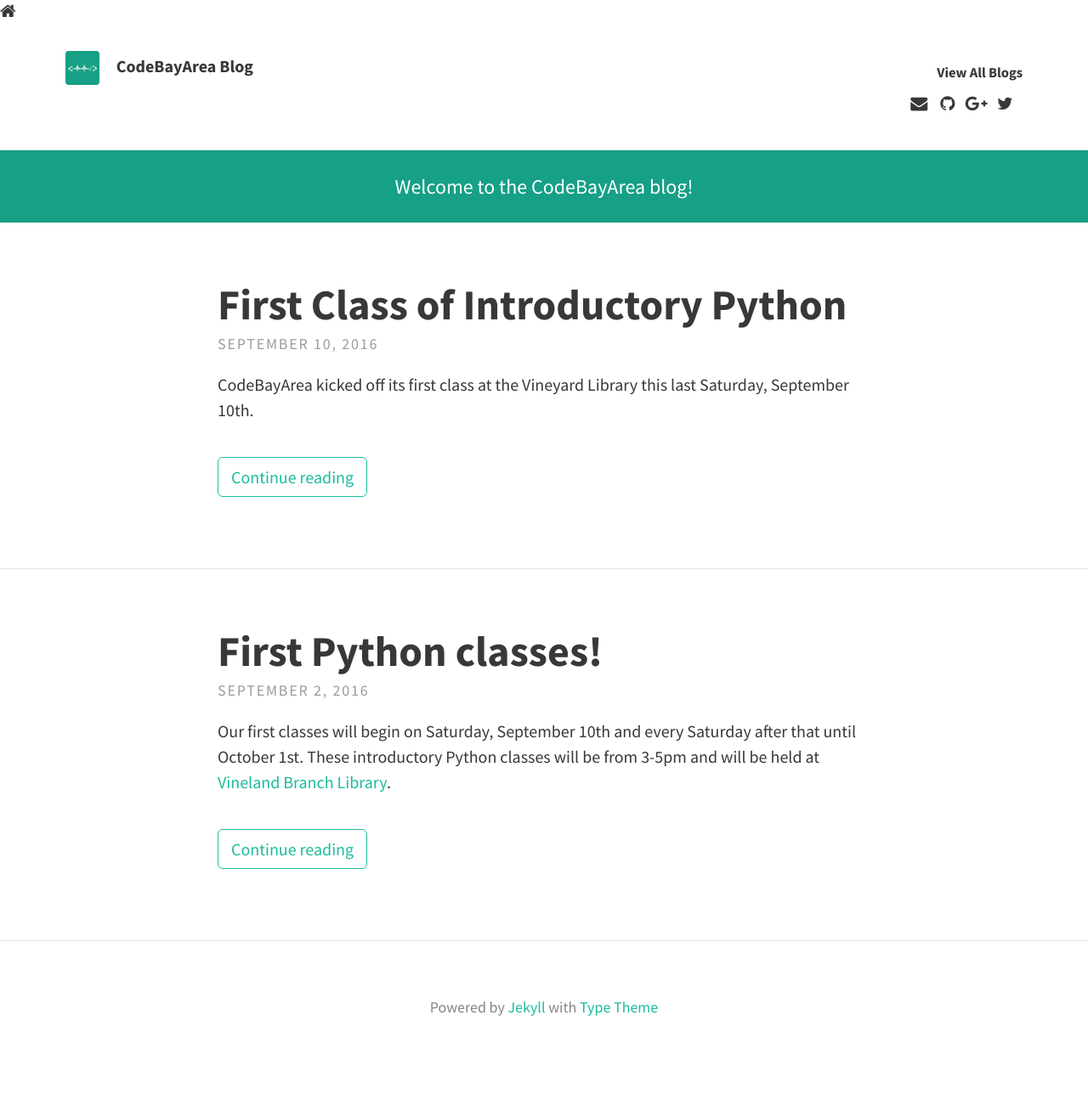
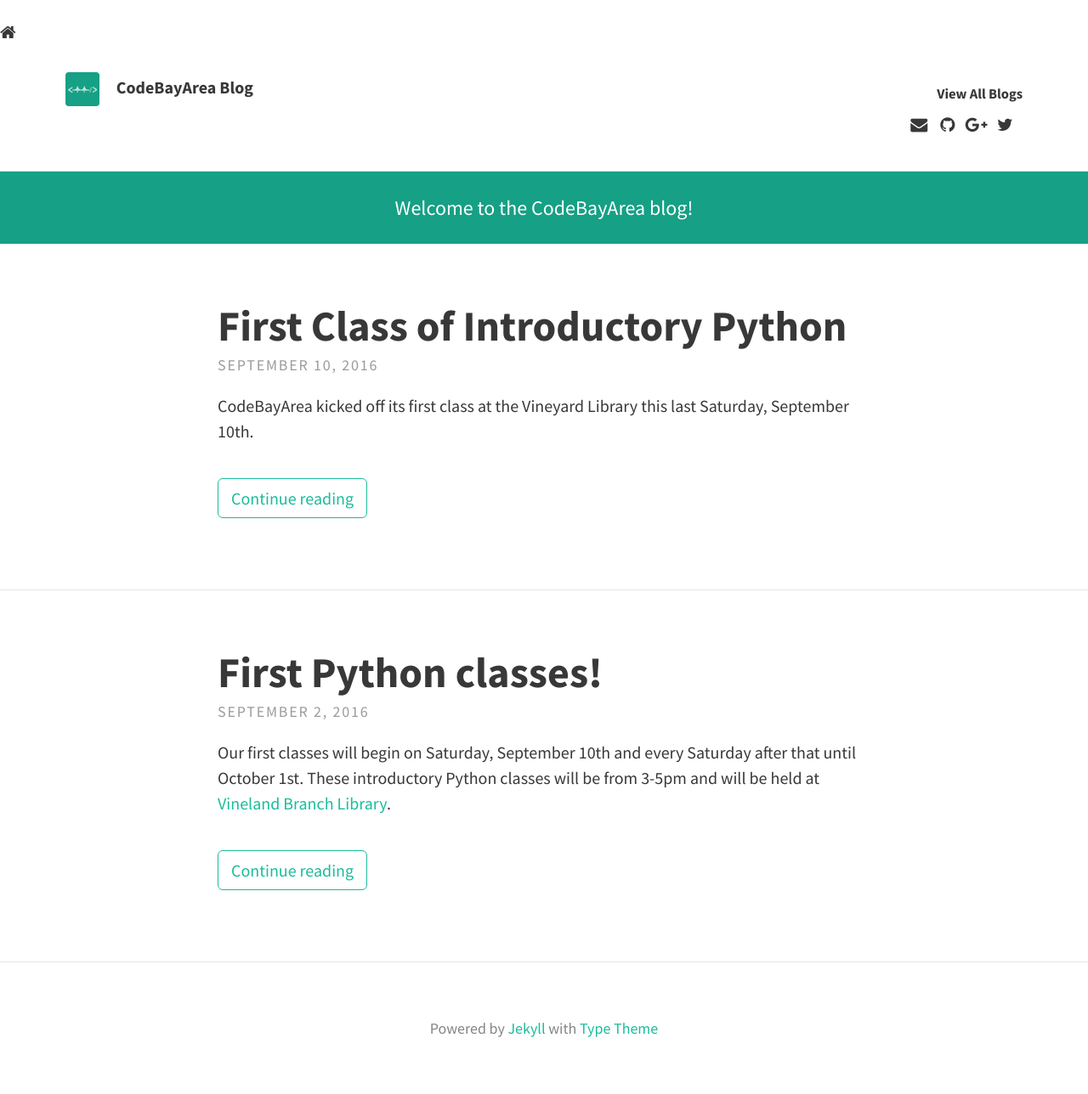
Before and after one commit to codebayarea/codebayarea.github.io, a Jekyll site: the page built from index.html, in a window 1280 px wide. Shown: the whole page at 85% size. Built offline with Jekyll 4.4.1, drawn with Linux system fonts in a browser that asks for light colours; nearby versions of some CDN libraries; the list of posts is cut into pages by our own code; before the commit the page ends 1263 px from its top, so only the background shows below that.

Commit message:
Update header.html

```diff
--- a/_includes/header.html
+++ b/_includes/header.html
@@ -1,4 +1,5 @@
-<i class="fa fa-home" aria-hidden="true" hspace="20"></i>
+<br>
+<i class="fa fa-home" aria-hidden="true"></i>
 <header class="site-header">
 	<div class="branding">
 		{% if site.theme_settings.gravatar %}
```
